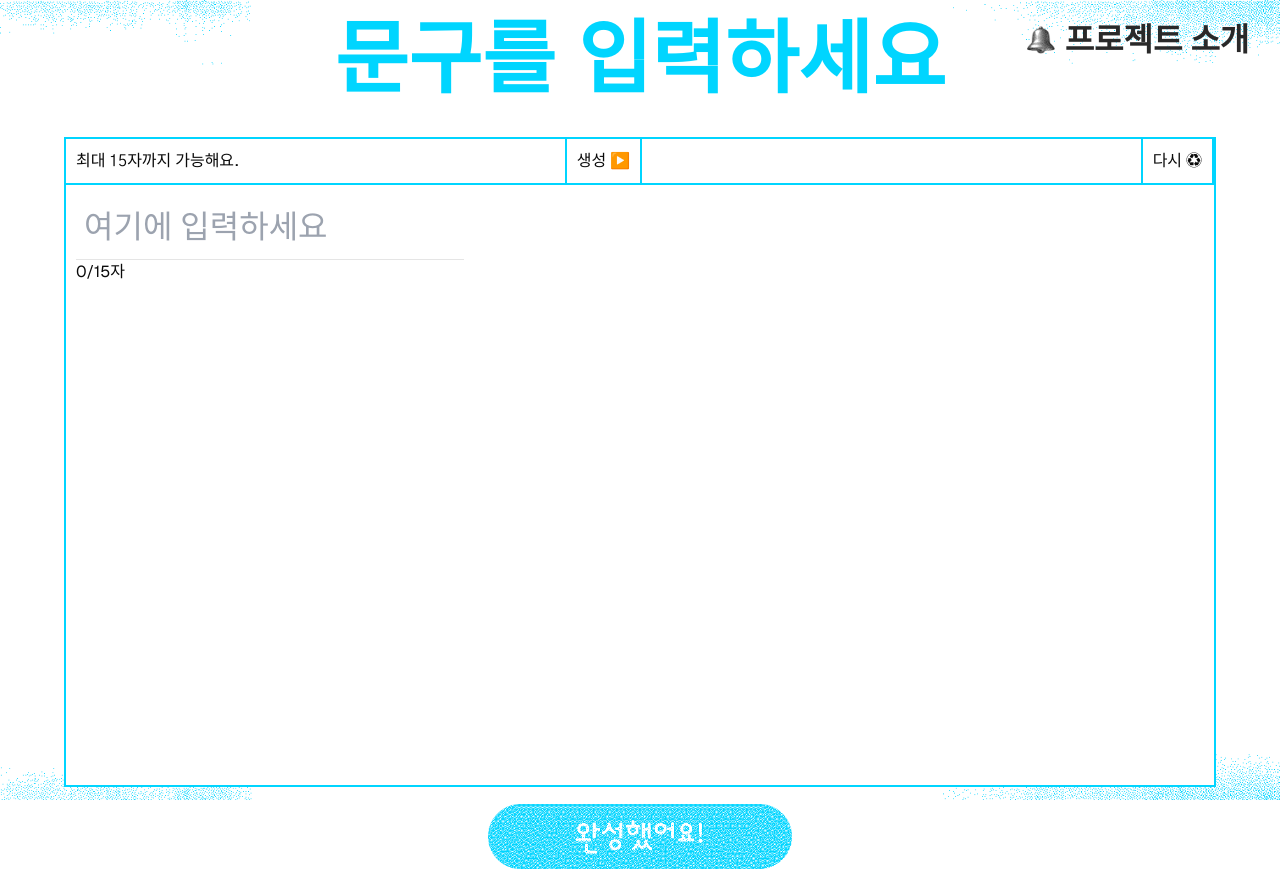
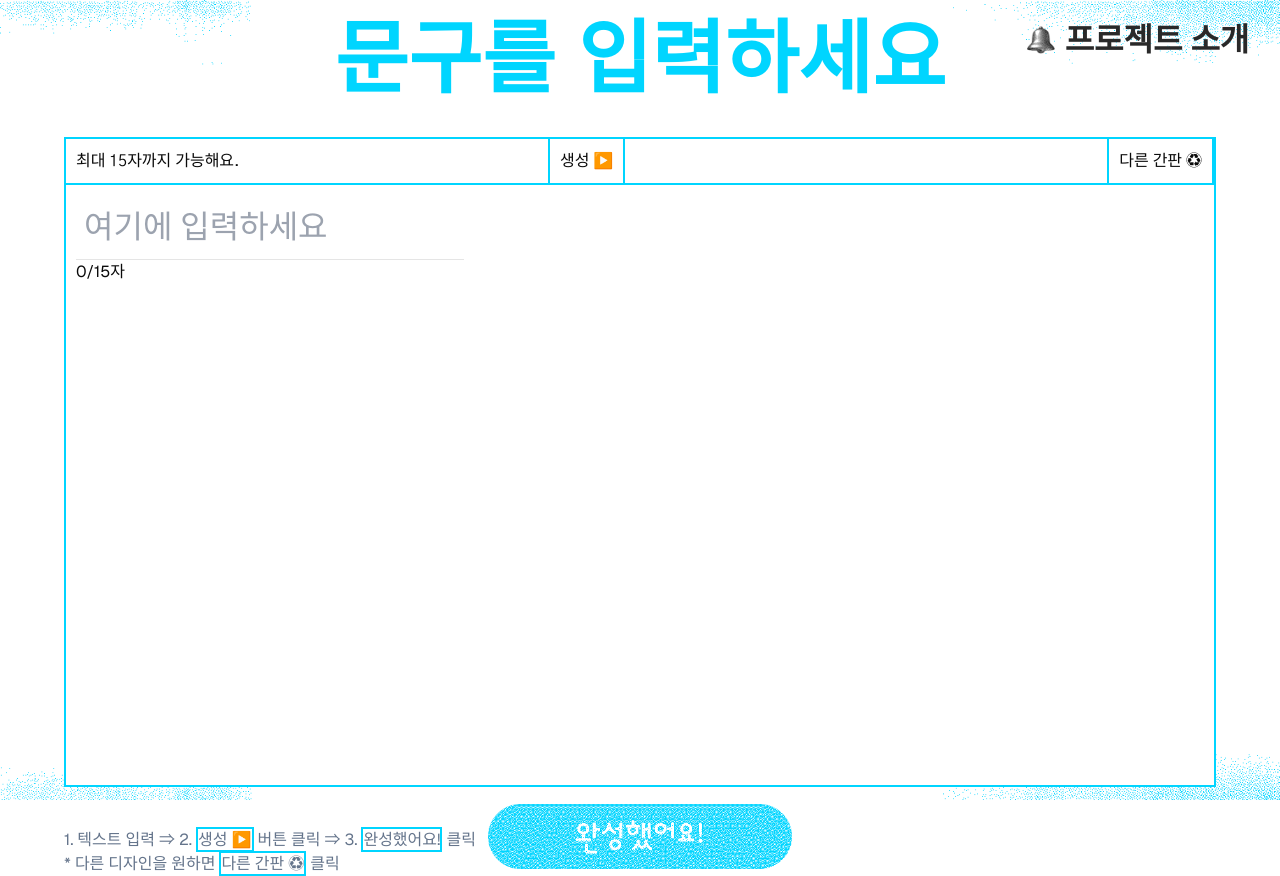
Before and after one commit to YewonCALLI/ganpan, a Next.js app: page / in a window 1280 px wide. Built offline with nearby package versions, Linux system fonts and the light colour scheme; a web font is replaced by a local one.

Commit message:
[feat] 문구

```diff
--- a/components/Page1.tsx
+++ b/components/Page1.tsx
@@ -227,7 +227,7 @@ function Page1() {
                                 <div className="font1">
                                 </div>
                                 <div className="font1-1" onClick={handleGenerateButton}>
-                                    <button>다시 ♽️</button>
+                                    <button>다른 간판 ♽️</button>
                                 </div>
                             </div>
                             <div className="top-container">
@@ -240,7 +240,13 @@ function Page1() {
                         </div>
                     </div>
                 </div>
+                <div className='flex w-[90%] justify-start relative '>
+                    <div className='absolute text-slate-500 mt-6 text-base'>
+                        1. 텍스트 입력   ⇒   2. <div className='border-2 border-[#00D5FF] inline'>생성 ▶️</div> 버튼 클릭   ⇒   3. <div className='border-2 border-[#00D5FF] inline'>완성했어요!</div> 클릭 <br />
+                        * 다른 디자인을 원하면 <div className='border-2 border-[#00D5FF] inline'>다른 간판 ♽️</div> 클릭
+                    </div>
 
+                </div>
                 <div className="complete_icon">
                     <Image
                         src={completeicon}
@@ -256,7 +262,8 @@ function Page1() {
                 </div>
             </div>
         </>
-    );
-}
+    )
+};
+
 
 export default Page1;
--- a/components/ThreeJSScene.tsx
+++ b/components/ThreeJSScene.tsx
@@ -38,10 +38,10 @@ const ThreeJSScene = () => {
 
         fetchData();
     }, []);
-    const isBrowser = typeof window !== 'undefined';
+    // const isBrowser = typeof window !== 'undefined';
 
     useEffect(() => {
-        if (!isBrowser) return;
+        // if (!isBrowser) return;
 
         if (imageUrls.length === 0 || !mountRef.current) return;
 
```
